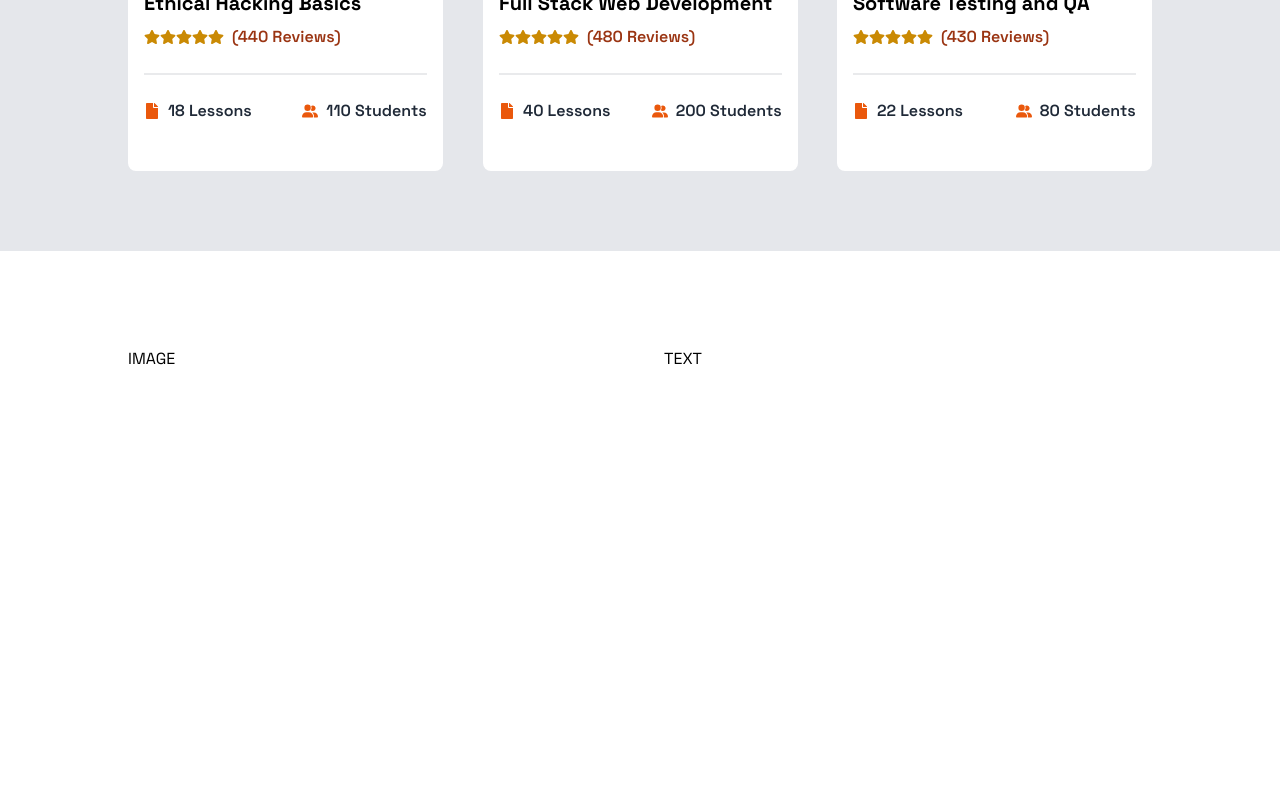
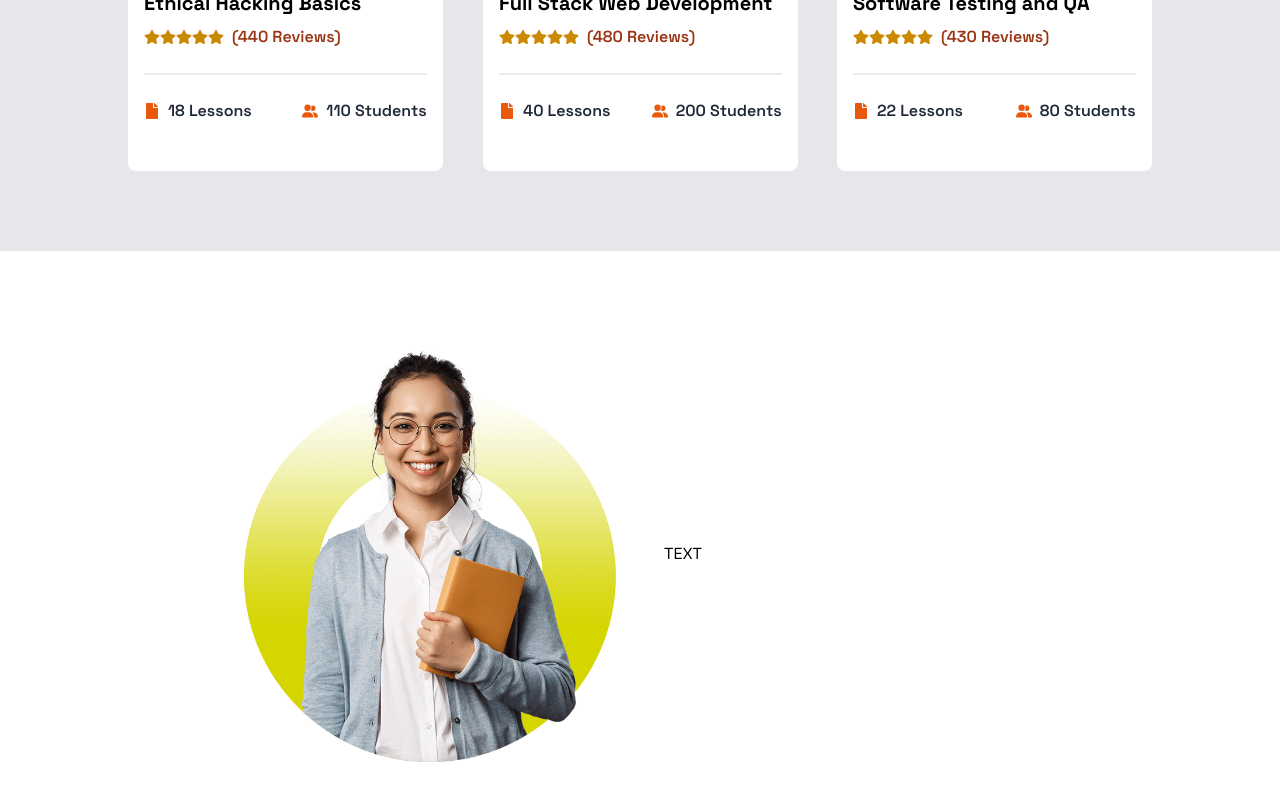
Before and after one commit to NadeeTharuka/new-lms, a Next.js app: page / in a window 1280 px wide. Shown: the part 2388-3188 px from the top of the page. Before the commit the page ends 2823 px from the top, so only its background shows below. Built offline with nearby package versions, Linux system fonts and the light colour scheme.

Commit message:
Update Feature.tsx

```diff
--- a/components/Home/Feature/Feature.tsx
+++ b/components/Home/Feature/Feature.tsx
@@ -1,11 +1,19 @@
-import React from 'react'
+"use client";
+
+import React from 'react';
+import Tilt from 'react-parallax-tilt';
+import Image from 'next/image';
 
 const Feature = () => {
   return (
     <div className="pt-16 pb-16">
         <div className="mt-8 grid grid-cols-1 xl:grid-cols-2 items-center gap-12 w-[80%] mx-auto">
             {/* Image */}
-            <div>IMAGE</div>
+            <Tilt>
+            <div>
+              <Image src="/images/f.png" alt="image" width={1000} height={1000} />
+            </div>
+            </Tilt>
             {/* Text content */}
             <div>TEXT</div>
         </div>
```
